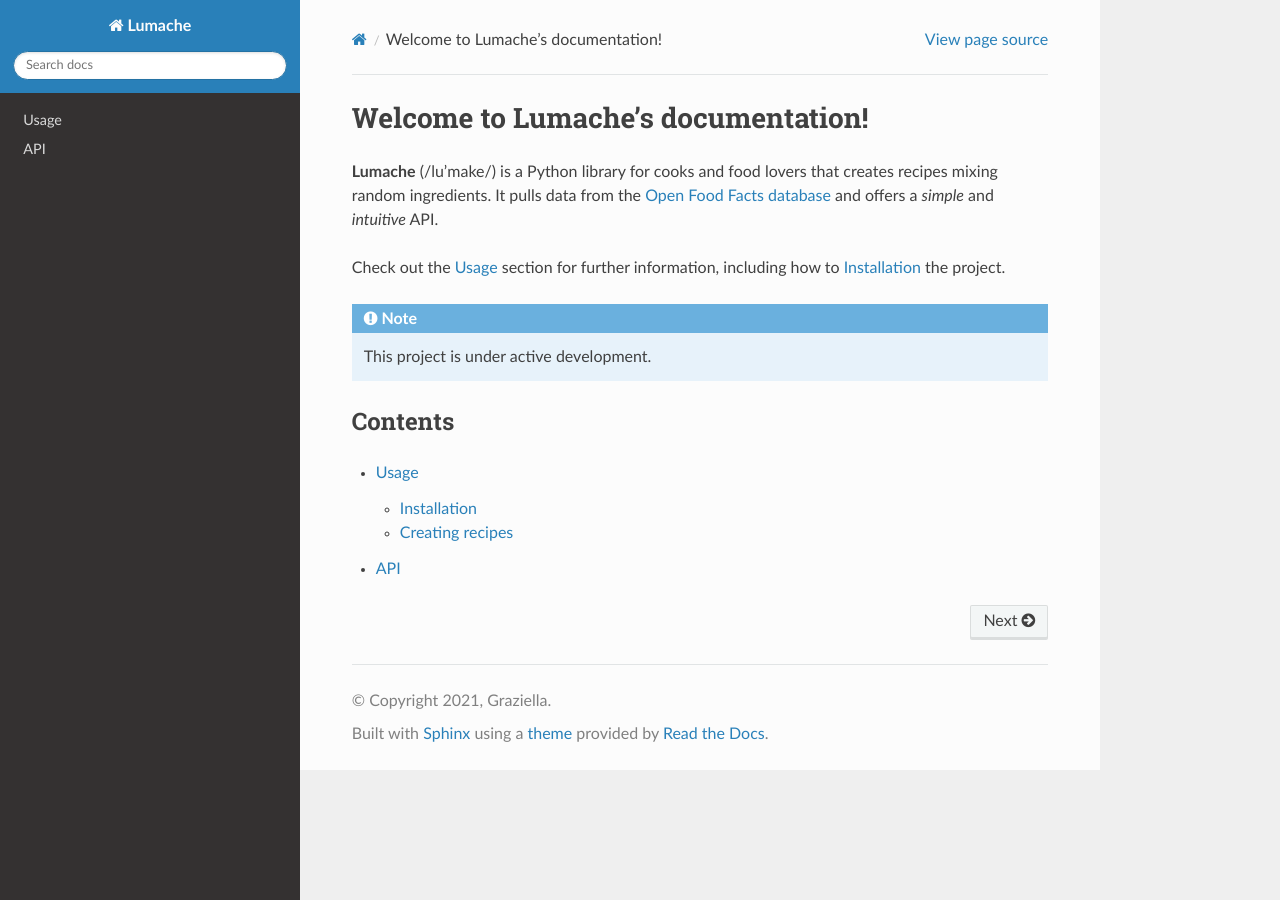
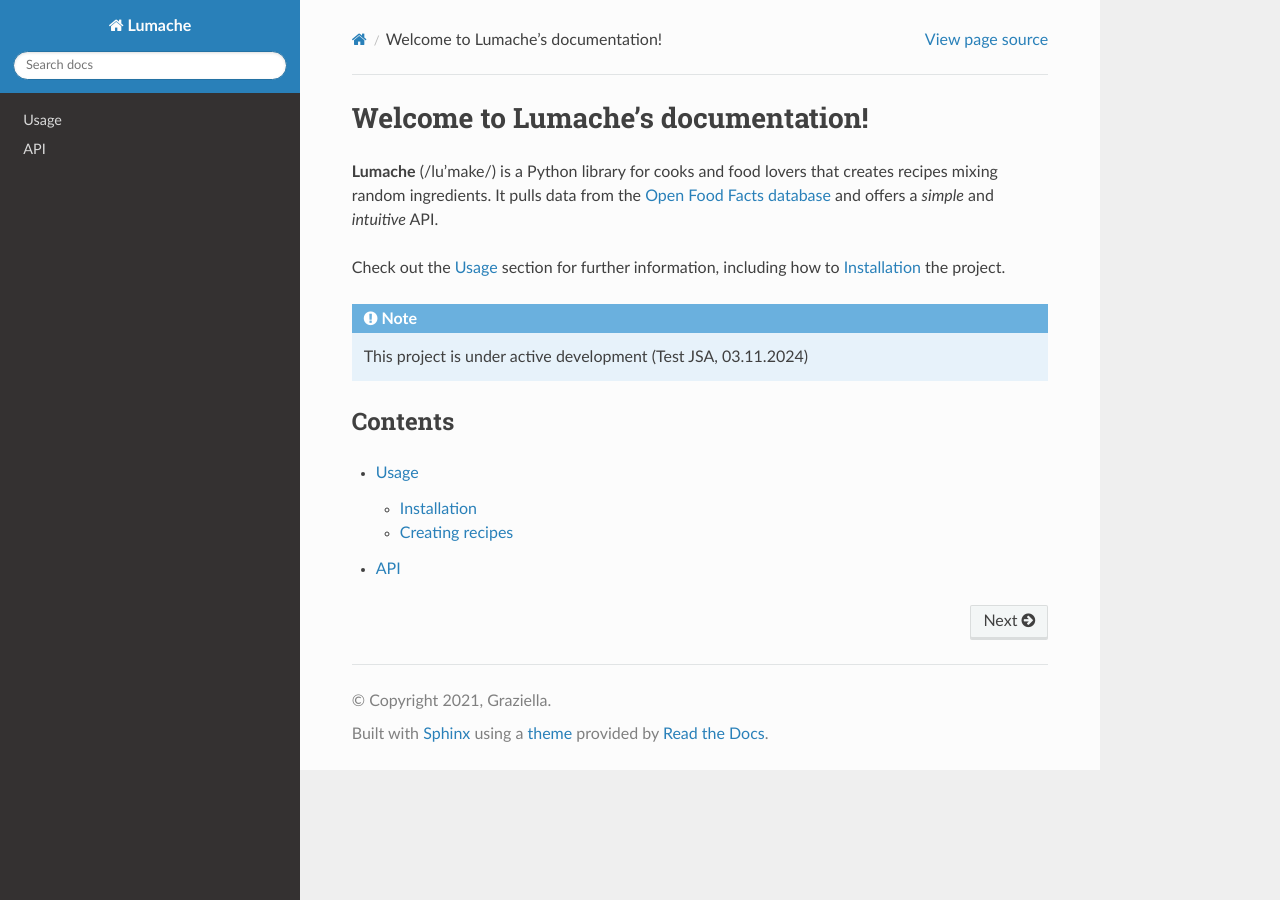
Before and after one commit to jsahlmann/sphinx_test, a Sphinx documentation site: the page built from docs/source/index.rst, in a window 1280 px wide. Built offline with Sphinx 7.4.7 and the Read the Docs theme 3.1.0, drawn with Linux system fonts in a browser that asks for light colours.

Commit message:
Update index.rst

```diff
--- a/docs/source/index.rst
+++ b/docs/source/index.rst
@@ -11,7 +11,8 @@
 
 .. note::
 
-   This project is under active development.
+   This project is under active development (Test JSA, 03.11.2024)
+
 
 Contents
 --------
```
